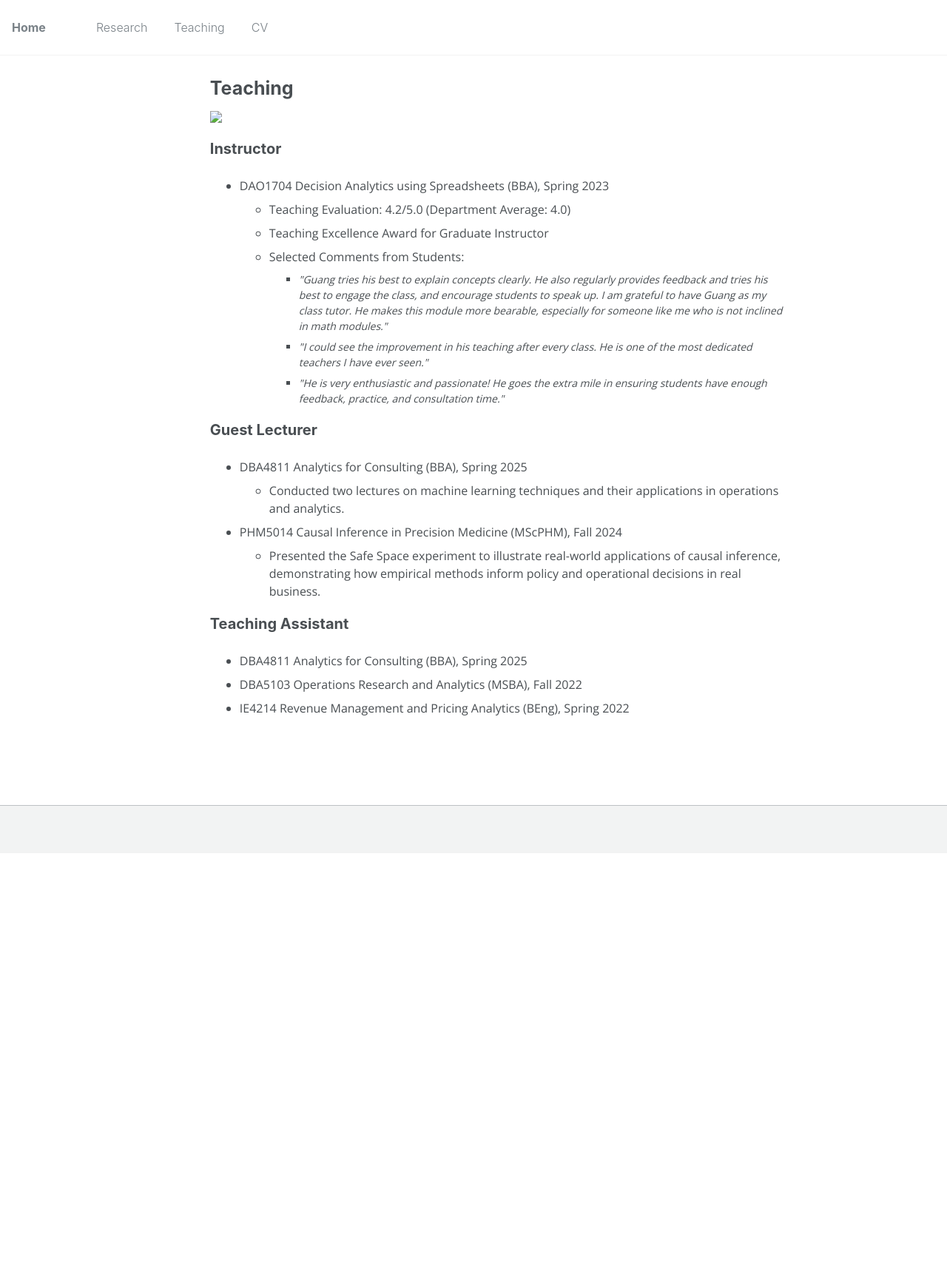
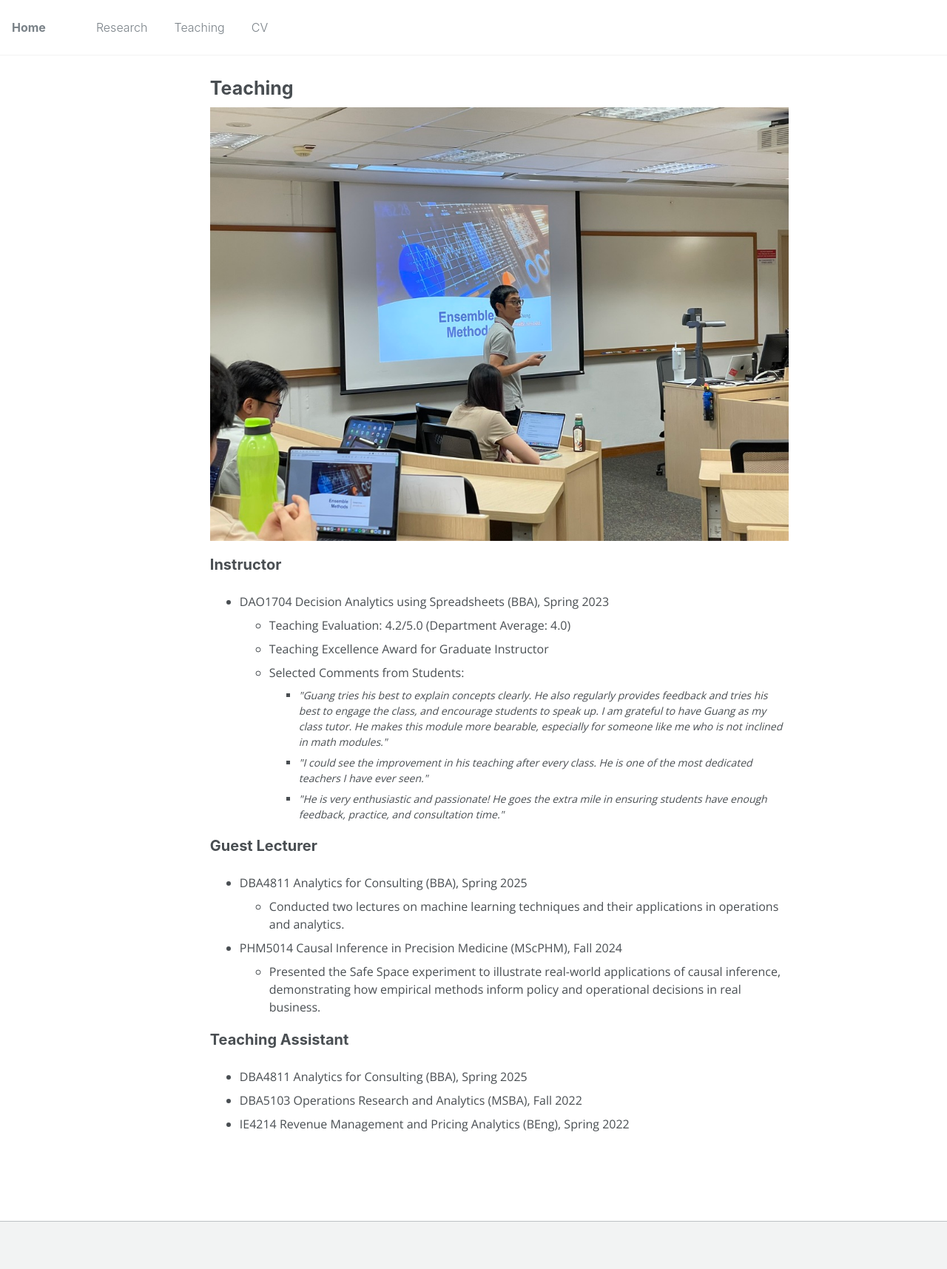
Before and after one commit to gcheng-nus/gcheng-nus.github.io, a Jekyll site: the page built from _pages/teaching.md, in a window 1280 px wide. Shown: the whole page at 74% size. Built offline with Jekyll 4.4.1, drawn with Linux system fonts in a browser that asks for light colours; comment, search, counter and statistics services are not loaded; before the commit the page ends 1153 px from its top, so only the background shows below that.

Commit message:
add photo

```diff
--- a/_pages/teaching.md
+++ b/_pages/teaching.md
@@ -11,7 +11,7 @@ author_profile: false
 <!-- <body style="font-family: sans-serif; font-size: 9pt;"> -->
 <body style="font-family: Open Sans; font-weight: 300; font-style: light; font-size: 12pt;">
 
-<img src="images/teaching.jpeg" style="width:400; height:300;">
+<img src="/images/teaching.jpeg" style="width:400; height:300;">
 
 <h2 style="margin-top: 1em;">Instructor</h2>
 <ul>
```
